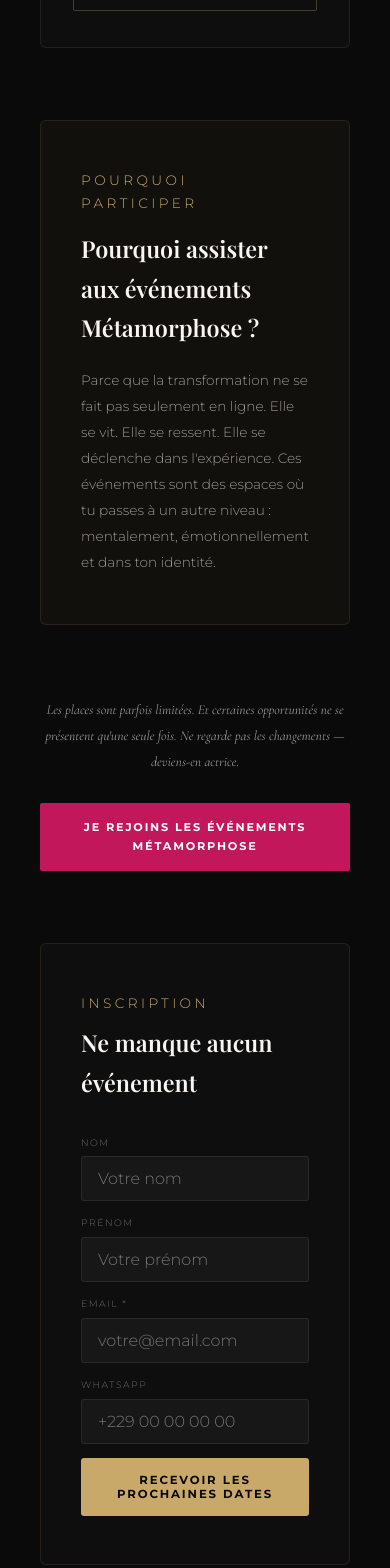
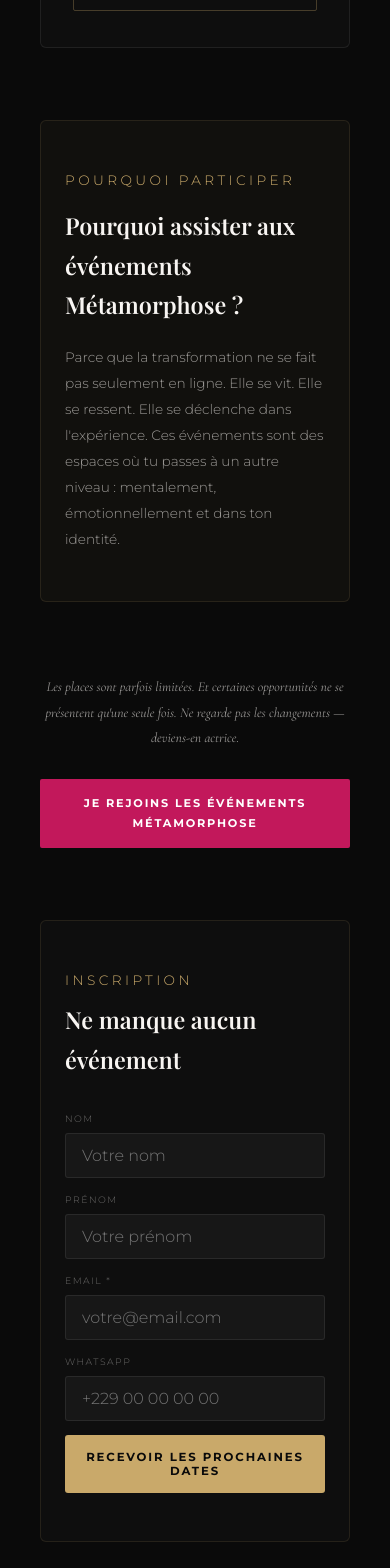
Before and after one commit to mourchidkarimou4-cpu/metamorphose-frontend, a React (Vite) app: page /evenements in a window 390 px wide. Shown: the part 3020-4588 px from the top of the page. Built offline with nearby package versions, Linux system fonts and the light colour scheme; no server answers; a web font is replaced by a local one.

Commit message:
fix: responsive mobile Don, Evenements, Communaute — grids 1 colonne sur mobile

```diff
--- a/src/pages/Communaute.jsx
+++ b/src/pages/Communaute.jsx
@@ -35,13 +35,17 @@ const STYLES = `
   .check-mark.visible { opacity:1; }
   .overlay { position:fixed; inset:0; background:rgba(0,0,0,.92); z-index:500; display:flex; align-items:center; justify-content:center; padding:24px; animation:fadeIn .3s both; backdrop-filter:blur(8px); }
   .modal-vip { background:linear-gradient(135deg,#080808,#0D1020); border:1px solid rgba(201,169,106,.2); border-radius:4px; max-width:480px; width:100%; padding:48px 40px; animation:fadeUp .4s both; position:relative; }
+  @media(max-width:768px) {
+    .modal-vip { padding:32px 20px !important; }
+    .welcome-card { padding:32px 20px !important; }
+    .principes-grid { grid-template-columns:1fr !important; }
+  }
   .modal-vip::before { content:''; position:absolute; top:0; left:0; right:0; height:1px; background:linear-gradient(90deg,transparent,#C9A96A,transparent); }
   .c-input { width:100%; padding:13px 16px; background:rgba(255,255,255,.03); border:1px solid rgba(255,255,255,.07); border-radius:2px; color:#F8F5F2; font-family:'Montserrat',sans-serif; font-size:.88rem; font-weight:300; outline:none; transition:border-color .25s; letter-spacing:.03em; }
   .c-input:focus { border-color:rgba(201,169,106,.4); background:rgba(201,169,106,.02); }
   .c-label { font-family:'Montserrat',sans-serif; font-size:.58rem; letter-spacing:.2em; text-transform:uppercase; color:rgba(248,245,242,.35); display:block; margin-bottom:8px; }
   .welcome-card { background:linear-gradient(135deg,#080808,#0D1020); border:1px solid rgba(201,169,106,.2); border-radius:4px; max-width:640px; margin:0 auto; padding:48px 40px; position:relative; }
   .welcome-card::before { content:''; position:absolute; top:0; left:0; right:0; height:1px; background:linear-gradient(90deg,transparent,#C9A96A,transparent); }
-  @media(max-width:768px) { .principes-grid { grid-template-columns:1fr !important; } .modal-vip { padding:36px 24px; } .welcome-card { padding:36px 24px; } .btns-hero { flex-direction:column !important; align-items:stretch !important; } .btns-hero button, .btns-hero a { text-align:center; } }
 `;
 
 function useReveal() {
--- a/src/pages/Don.jsx
+++ b/src/pages/Don.jsx
@@ -20,13 +20,16 @@ const STYLES = `
   @keyframes shimmer { 0%{background-position:-200% center} 100%{background-position:200% center} }
   .reveal { opacity:0; transform:translateY(30px); transition:opacity .8s ease,transform .8s ease; }
   .reveal.visible { opacity:1; transform:none; }
+  @media(max-width:768px) {
+    .form-grid { grid-template-columns:1fr !important; }
+    .impact-grid { grid-template-columns:1fr !important; }
+  }
   .montant-btn { padding:14px 20px; border:1px solid rgba(201,169,106,.2); border-radius:3px; background:transparent; color:rgba(248,245,242,.7); font-family:'Montserrat',sans-serif; font-size:.82rem; font-weight:500; cursor:pointer; transition:all .25s; text-align:center; }
   .montant-btn:hover { border-color:rgba(201,169,106,.5); color:#C9A96A; background:rgba(201,169,106,.04); }
   .montant-btn.selected { border-color:#C9A96A; color:#C9A96A; background:rgba(201,169,106,.08); }
   .don-input { width:100%; padding:12px 16px; background:rgba(255,255,255,.04); border:1px solid rgba(255,255,255,.08); border-radius:3px; color:var(--blanc); font-family:'Montserrat',sans-serif; font-size:.88rem; font-weight:300; outline:none; transition:border-color .25s; }
   .don-input:focus { border-color:rgba(201,169,106,.4); }
   .don-label { font-family:'Montserrat',sans-serif; font-size:.62rem; letter-spacing:.16em; text-transform:uppercase; color:rgba(248,245,242,.4); display:block; margin-bottom:6px; }
-  @media(max-width:768px) { .impact-grid { grid-template-columns:1fr !important; } .form-grid { grid-template-columns:1fr !important; } }
 `;
 
 function useReveal() {
@@ -145,7 +148,7 @@ export default function Don() {
 
           {/* Formulaire */}
           <section id="formulaire" style={{ padding:"72px 0 0" }}>
-            <div style={{ background:"rgba(255,255,255,.02)", border:"1px solid rgba(201,169,106,.12)", borderRadius:"6px", padding:"48px 40px" }}>
+            <div style={{ background:"rgba(255,255,255,.02)", border:"1px solid rgba(201,169,106,.12)", borderRadius:"6px", padding:"48px 24px" }}>
               <p className="reveal" style={{ fontFamily:"'Montserrat',sans-serif", fontSize:".62rem", letterSpacing:".25em", textTransform:"uppercase", color:"#C9A96A", marginBottom:"8px" }}>Choisissez votre contribution</p>
               <h2 className="reveal" style={{ fontFamily:"'Playfair Display',serif", fontSize:"clamp(1.4rem,3vw,2rem)", fontWeight:600, marginBottom:"32px" }}>
                 Faire un don
--- a/src/pages/Evenements.jsx
+++ b/src/pages/Evenements.jsx
@@ -17,10 +17,12 @@ const STYLES = `
   @keyframes fadeUp { from{opacity:0;transform:translateY(30px)} to{opacity:1;transform:none} }
   .reveal { opacity:0; transform:translateY(30px); transition:opacity .8s ease,transform .8s ease; }
   .reveal.visible { opacity:1; transform:none; }
+  @media(max-width:768px) {
+    .form-grid-2 { grid-template-columns:1fr !important; }
+  }
   .evt-input { width:100%; padding:12px 16px; background:rgba(255,255,255,.04); border:1px solid rgba(255,255,255,.08); border-radius:3px; color:#F8F5F2; font-family:'Montserrat',sans-serif; font-size:.88rem; font-weight:300; outline:none; transition:border-color .25s; }
   .evt-input:focus { border-color:rgba(201,169,106,.4); }
   .evt-label { font-family:'Montserrat',sans-serif; font-size:.62rem; letter-spacing:.16em; text-transform:uppercase; color:rgba(248,245,242,.4); display:block; margin-bottom:6px; }
-  @media(max-width:768px) { .form-grid-2 { grid-template-columns:1fr !important; } }
 `;
 
 function useReveal() {
@@ -193,7 +195,7 @@ export default function Evenements() {
 
           {/* Pourquoi participer */}
           <section style={{ padding:"72px 0 0" }}>
-            <div className="reveal" style={{ padding:"48px 40px", background:"rgba(201,169,106,.04)", border:"1px solid rgba(201,169,106,.12)", borderRadius:"6px" }}>
+            <div className="reveal" style={{ padding:"48px 24px", background:"rgba(201,169,106,.04)", border:"1px solid rgba(201,169,106,.12)", borderRadius:"6px" }}>
               <p style={{ fontFamily:"'Montserrat',sans-serif", fontSize:".62rem", letterSpacing:".25em", textTransform:"uppercase", color:"#C9A96A", marginBottom:"14px" }}>Pourquoi participer</p>
               <h2 style={{ fontFamily:"'Playfair Display',serif", fontSize:"clamp(1.3rem,3vw,1.8rem)", fontWeight:600, marginBottom:"20px" }}>
                 Pourquoi assister aux événements Métamorphose ?
@@ -222,7 +224,7 @@ export default function Evenements() {
 
           {/* Inscription */}
           <section id="inscription" style={{ padding:"72px 0 0" }}>
-            <div style={{ background:"rgba(255,255,255,.02)", border:"1px solid rgba(201,169,106,.12)", borderRadius:"6px", padding:"48px 40px" }}>
+            <div style={{ background:"rgba(255,255,255,.02)", border:"1px solid rgba(201,169,106,.12)", borderRadius:"6px", padding:"48px 24px" }}>
               <p className="reveal" style={{ fontFamily:"'Montserrat',sans-serif", fontSize:".62rem", letterSpacing:".25em", textTransform:"uppercase", color:"#C9A96A", marginBottom:"8px" }}>Inscription</p>
               <h2 className="reveal" style={{ fontFamily:"'Playfair Display',serif", fontSize:"clamp(1.3rem,3vw,1.8rem)", fontWeight:600, marginBottom:"32px" }}>
                 Ne manque aucun événement
```
